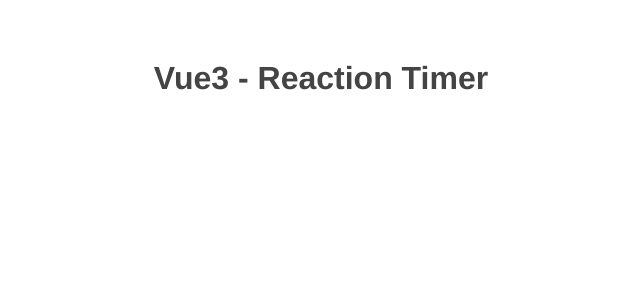
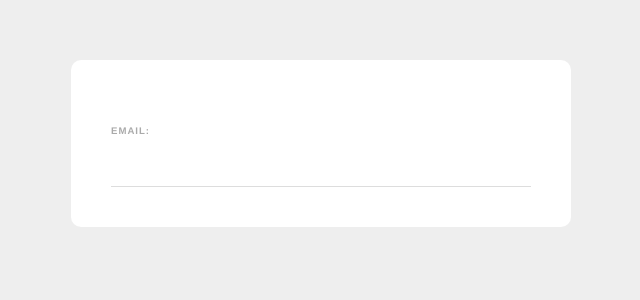
Before and after one commit to FourSqweez/vue3-beginner-projects, a Vue app: page / in a window 1280 px wide. Shown: the top 300 px of the page, without its empty margins (319-959 px from the left). Built offline with nearby package versions, Linux system fonts and the light colour scheme.

Commit message:
Create SignupForm

```diff
--- a/src/App.vue
+++ b/src/App.vue
@@ -1,11 +1,12 @@
 <template>
-  <h1>Vue3 - Reaction Timer</h1>
+  <SignupForm />
 </template>
 
 <script>
+import SignupForm from './components/SignupForm.vue'
 export default {
   name: 'App',
-  components: {},
+  components: { SignupForm },
 }
 </script>
 
@@ -15,7 +16,11 @@
   -webkit-font-smoothing: antialiased;
   -moz-osx-font-smoothing: grayscale;
   text-align: center;
-  color: #444;
+  color: #2c3e50;
   margin-top: 60px;
 }
+body {
+  margin: 0;
+  background: #eee;
+}
 </style>
--- /dev/null
+++ b/src/components/SignupForm.vue
@@ -0,0 +1,59 @@
+<template>
+  <form>
+    <label>Email:</label>
+    <input type="email" required />
+  </form>
+</template>
+
+<script>
+export default {}
+</script>
+
+<style>
+form {
+  max-width: 420px;
+  margin: 30px auto;
+  background: white;
+  text-align: left;
+  padding: 40px;
+  border-radius: 10px;
+}
+label {
+  color: #aaa;
+  display: inline-block;
+  margin: 25px 0 15px;
+  font-size: 0.6em;
+  text-transform: uppercase;
+  letter-spacing: 1px;
+  font-weight: bold;
+}
+input,
+select {
+  display: block;
+  padding: 10px 6px;
+  width: 100%;
+  box-sizing: border-box;
+  border: none;
+  border-bottom: 1px solid #ddd;
+  color: #555;
+}
+input[type='checkbox'] {
+  display: inline-block;
+  width: 16px;
+  margin: 0 10px 0 0;
+  position: relative;
+  top: 2px;
+}
+.pill {
+  display: inline-block;
+  margin: 20px 10px 0 0;
+  padding: 6px 12px;
+  background: #eee;
+  border-radius: 20px;
+  font-size: 12px;
+  letter-spacing: 1px;
+  font-weight: bold;
+  color: #777;
+  cursor: pointer;
+}
+</style>
```
